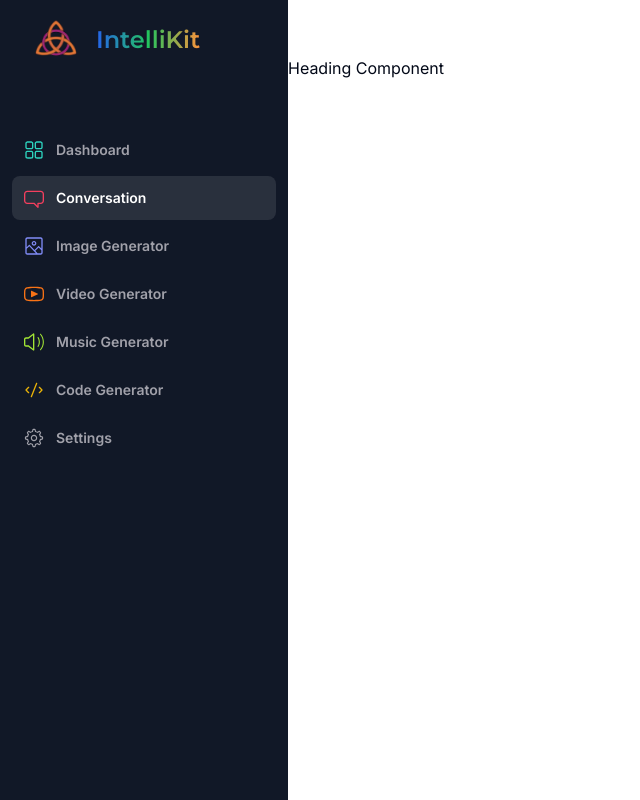
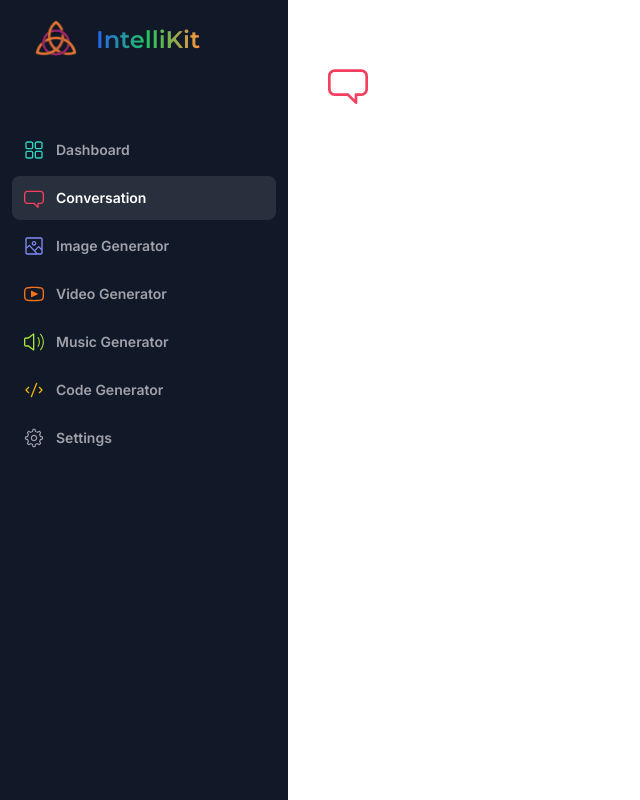
Before and after one commit to Erick559/Intelli-Kit, a Next.js app: page /conversation in a window 1280 px wide. Shown: the whole page, without its empty margins (0-640 px from the left). Built offline with nearby package versions, Linux system fonts and the light colour scheme.

Commit message:
Delete the bgColor property.

```diff
--- a/components/heading.tsx
+++ b/components/heading.tsx
@@ -1,21 +1,23 @@
+import { cn } from "@/lib/utils";
+
 interface HeadingProps{
     title:string;
     description:string;
     icon:any;
     iconColor?:string;
-    bgColor?:string;
 }
 
 const Heading = ({
     title,
     description,
-    icon,
-    iconColor,
-    bgColor
+    icon:Icon,
+    iconColor
 }:HeadingProps) => {
     return (
-        <div>
-            Heading Component
+        <div className="px-4 lg:px-8 flex items-center gap-x-3 mb-8">
+            <div className={cn("p-2 2-fit rounded-md")}>
+                <Icon className={cn("w-10 h-10", iconColor)} />
+            </div>
         </div>
      );
 }
```
